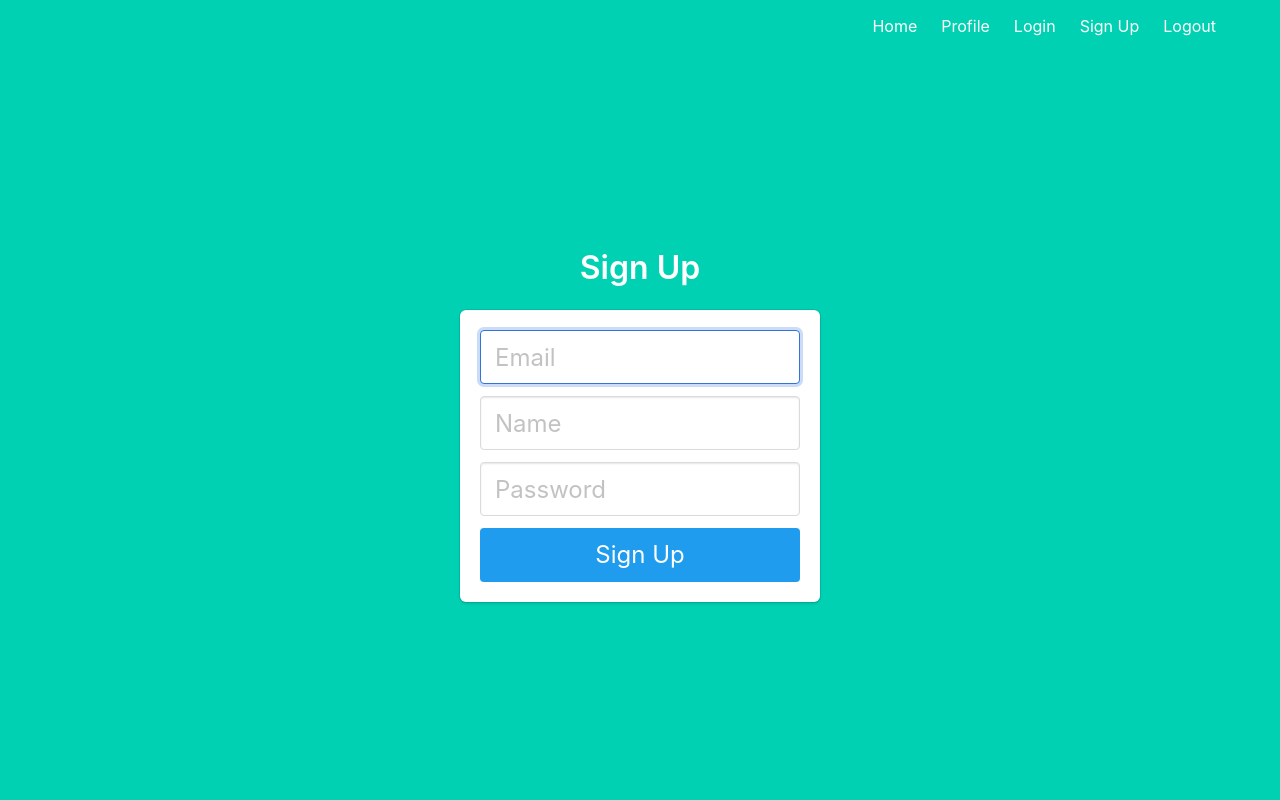
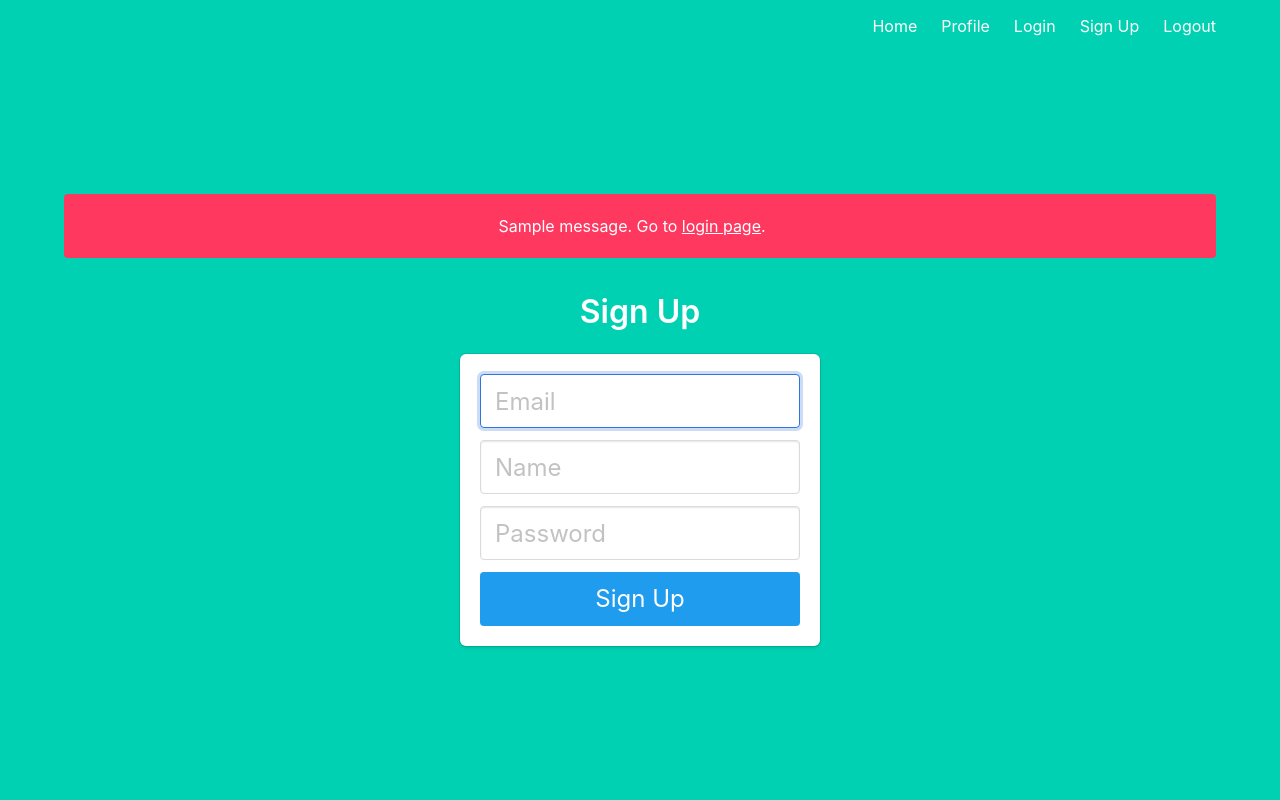
Before and after one commit to HDuh/Auth_service_team_1, a Flask app: page /signup in a window 1280 px wide. Run offline with Flask 2, Linux system fonts and the light colour scheme; tables that the repository leaves empty hold one stand-in row (values such as "Sample post"); one stand-in notice (Sample message) is shown; parts of the project's set-up code (start-up, migrations or seed data) failed here and were passed over.

Commit message:
докинул немного авторизации

```diff
--- a/app/templates/signup.html
+++ b/app/templates/signup.html
@@ -1,6 +1,15 @@
 {% extends "base.html" %}
 
+
 {% block content %}
+{% with messages = get_flashed_messages() %}
+{% if messages %}
+<div class="notification is-danger">
+    {{ messages[0] }}. Go to <a href="{{ url_for('auth.login') }}">login page</a>.
+</div>
+{% endif %}
+{% endwith %}
+<form method="POST" action="/signup">
     <div class="column is-4 is-offset-4">
         <h3 class="title">Sign Up</h3>
         <div class="box">
--- a/app/views/auth.py
+++ b/app/views/auth.py
@@ -2,6 +2,7 @@ from flask import Blueprint, render_template, redirect, url_for, request, flash
 from werkzeug.security import generate_password_hash, check_password_hash
 from app.models import User
 from app.core.db import db
+from flask_login import login_user
 
 auth = Blueprint('auth', __name__)
 
@@ -9,6 +10,20 @@ auth = Blueprint('auth', __name__)
 @auth.route('/login')
 def login():
     return render_template('login.html')
+
+
+@auth.route('/login', methods=['POST'])
+def login_post():
+    email = request.form.get('email')
+    password = request.form.get('password')
+    remember = True if request.form.get('remember') else False
+
+    user = User.query.filter_by(email=email).first()
+    if not user or not check_password_hash(user.password, password):
+        flash('You are not login')
+        return redirect(url_for('main.login'))
+    login_user(user, remember)
+    return redirect(url_for('main.profile'))
 
 
 @auth.route('/logout')
--- a/app/views/main_page.py
+++ b/app/views/main_page.py
@@ -1,5 +1,5 @@
 from flask import Blueprint, render_template
-from app.core.db import db
+from flask_login import login_required, current_user
 
 main = Blueprint('main', __name__)
 
@@ -10,5 +10,6 @@ def main_page():
 
 
 @main.route('/profile')
+@login_required
 def profile():
-    return render_template('profile.html')
+    return render_template('profile.html', name=current_user.email)
```
Also changed, not shown: app/__init__.py (+14 -3 lines), app/models/user.py (+4 -4 lines), app/templates/login.html (+9 -0 lines). Lines whose indentation alone changed are shown as unchanged.
